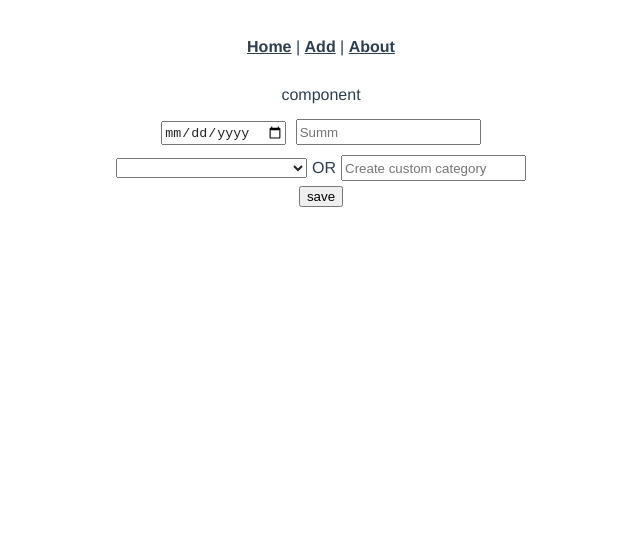
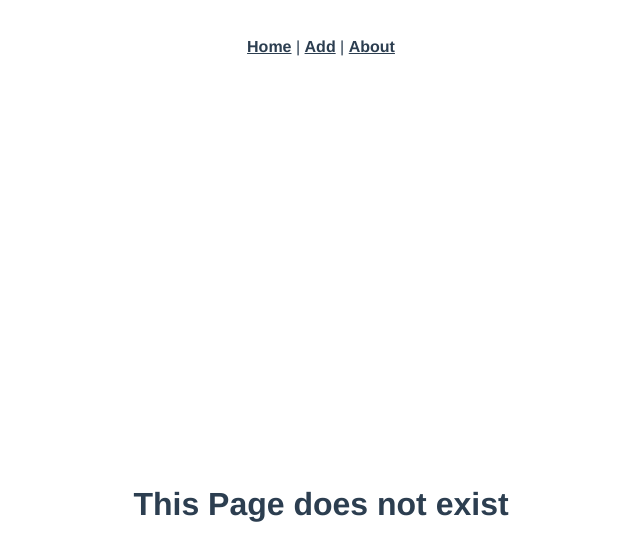
Before and after one commit to SergioWaters/vue_project, a Vue app: page /ModalView in a window 1280 px wide. Shown: the top 560 px of the page, without its empty margins (319-959 px from the left). Built offline with nearby package versions, Linux system fonts and the light colour scheme.

Commit message:
cleared out duplicates

```diff
--- a/src/components/ExpenceAdd.vue
+++ b/src/components/ExpenceAdd.vue
@@ -56,8 +56,9 @@ export default {
       const expence = {
         category: this.customCategory || this.category,
         date: this.date || this.getCurrentDate,
-        value: this.val || +this.value,
+        value: this.value,
       };
+
       this.updNewExpence(expence);
     },
   },
@@ -77,6 +78,15 @@ export default {
       this.value = this.val;
       this.date = this.dat;
     }
+    if (this.$route) {
+      console.log(this.$route);
+      this.customCategory = this.$route.params.category;
+      this.value = this.$route.query.value;
+      this.addExpence();
+      this.$router.push({
+        name: "home",
+      });
+    }
   },
 };
 </script>
--- a/src/components/ExpenceEdit.vue
+++ b/src/components/ExpenceEdit.vue
@@ -1,6 +1,6 @@
 <template>
   <div class="edit-menu" v-if="obj" :style="styles">
-    <div v-if="!isVisForm">
+    <div class="buttons" v-if="!isVisForm">
       <button @click="isVisForm = !isVisForm">Edit</button>
       <button @click="deleteItem()">Delete</button>
     </div>
@@ -9,8 +9,8 @@
       <input type="number" v-model="obj.value" :placeholder="obj.value" />
       <input type="date" v-model="obj.date" :placeholder="obj.date" />
       <button @click="saveChanges()">Save</button>
-      <button class="closer" @click="onContextHide()">X</button>
     </div>
+    <button class="closer" @click="onContextHide()">X</button>
   </div>
 </template>
 
@@ -43,6 +43,7 @@ export default {
       };
       this.updEditExpence([this.indx, newObj]);
       this.onContextHide();
+      this.isVisForm = false;
     },
     onContextShow([indx, obj, caller]) {
       this.setPositon(caller);
@@ -51,6 +52,7 @@ export default {
     },
     onContextHide() {
       this.obj = null;
+      this.isVisForm = false;
     },
     setPositon(caller) {
       const pos = caller.getBoundingClientRect();
@@ -61,7 +63,7 @@ export default {
   computed: {
     styles() {
       return {
-        top: `${this.yPos + 110}px`,
+        top: `${this.yPos + 25}px`,
         left: `${this.xPos - 100}px`,
       };
     },
@@ -81,9 +83,10 @@ export default {
 .edit-menu {
   position: absolute;
   background-color: #f8f8f8;
-  padding: 20px;
+  padding: 10px;
   display: flex;
   flex-direction: column;
+  border: 1px solid #222;
 }
 .form {
   display: flex;
@@ -94,6 +97,10 @@ export default {
   top: 0;
   right: 0;
 }
+.buttons {
+  display: flex;
+  flex-direction: column;
+}
 input,
 select {
   min-height: 20px;
--- a/src/router/router.js
+++ b/src/router/router.js
@@ -10,18 +10,13 @@ const routes = [
     component: () => import('../views/HomeView.vue')
   },
   {
-    path: '/ModalView',
-    name: 'ModalView',
-    component: () => import('../views/ModalView.vue'),
+    path: '/addExpence',
+    name: 'addExpenceComponent',
+    component: () => import('../components/ExpenceAdd.vue'),
   },
   {
-    path: '/ModalView/:category',
-    name: 'ModalViewAdd',
-    component: () => import('../views/ModalView.vue'),
-  },
-  {
-    path: '/addExpence',
-    name: 'addExpenceComponent',
+    path: '/addExpence/:category',
+    name: 'addExpence',
     component: () => import('../components/ExpenceAdd.vue'),
   },
   {
--- a/src/store/modules/expences.js
+++ b/src/store/modules/expences.js
@@ -1,7 +1,7 @@
 export default {
   state: {
     expencesArr: [],
-    stackOfPages: 15,
+    stackOfPages: 5,
     focusPage: 1,
   },
   getters: {
--- a/src/views/HomeView.vue
+++ b/src/views/HomeView.vue
@@ -6,10 +6,20 @@
       <router-link
         v-for="item in getCategoryArr"
         :key="item"
-        :to="`/ModalView/:${item}?value=${amount}`"
+        :to="`/addExpence/${item}?value=${amount}`"
       >
         {{ item }}
       </router-link>
+      <button
+        @click="
+          $modal.show('addExpence', {
+            title: 'Add your new expence',
+            component: 'addExpence',
+          })
+        "
+      >
+        Add New Expence
+      </button>
     </div>
     <ExpencesList :expencesArr="getExpencesSlice" />
     <ExpencesPagination
@@ -18,16 +28,6 @@
       :focus="getFocusPage"
       :stack="getStackOfPages"
     />
-    <button
-      @click="
-        $modal.show('addExpence', {
-          title: 'Add your new expence',
-          component: 'addExpence',
-        })
-      "
-    >
-      Add New Expence
-    </button>
   </div>
 </template>
 
@@ -45,7 +45,7 @@ export default {
   },
   data() {
     return {
-      amount: Number,
+      amount: 0,
     };
   },
   methods: {
--- a/src/views/ModalView.vue
+++ /dev/null
@@ -1,62 +0,0 @@
-<template>
-  <div>
-    component
-    <ExpenceAdd
-      :cat="category"
-      :dat="date"
-      :val="value"
-      :customCat="customCategory"
-      @addExpence="addExpence"
-    />
-  </div>
-</template>
-
-<script>
-import { mapGetters } from "vuex";
-import { mapMutations } from "vuex";
-
-export default {
-  components: { ExpenceAdd: () => import("../components/ExpenceAdd.vue") },
-  name: "ExpenceAddModal",
-  data() {
-    return {
-      alertVisible: false,
-      date: "",
-      category: "",
-      customCategory: "",
-      value: null,
-    };
-  },
-  methods: {
-    ...mapMutations(["updNewExpence"]),
-  },
-  computed: {
-    ...mapGetters(["getCategoryArr"]),
-  },
-  mounted() {
-    console.log(this.$route.params, this.$route.value);
-    if (this.$route.params.category)
-      this.customCategory = this.$route.params.category;
-    if (this.$route.query.value) this.value = +this.$route.query.value;
-    if (this.$route.params.category && this.$route.query.category) {
-      this.addExpence();
-      this.$router.push({
-        name: "home",
-      });
-    }
-  },
-};
-</script>
-
-<style scoped>
-input,
-select {
-  min-height: 20px;
-  min-width: 50px;
-  margin: 5px;
-  color: #222;
-}
-.add {
-  margin: 10px;
-}
-</style>
```
